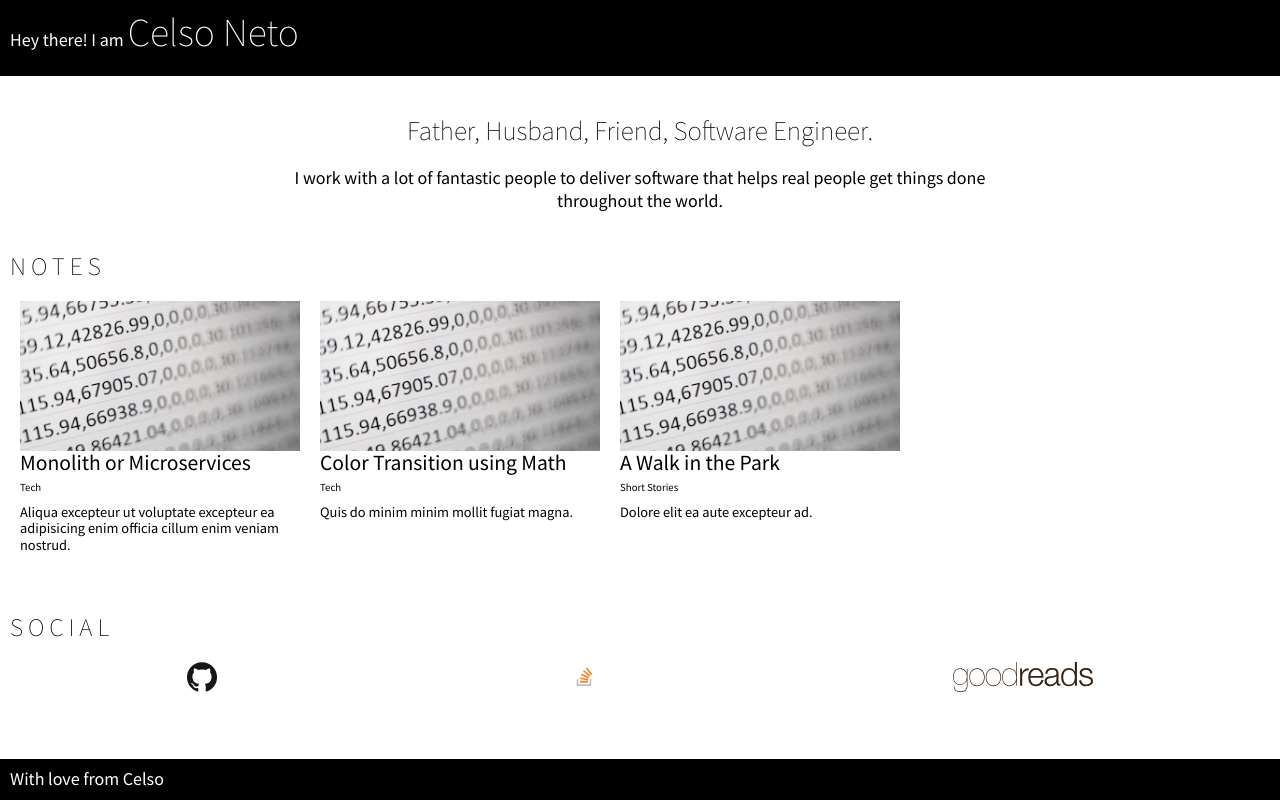
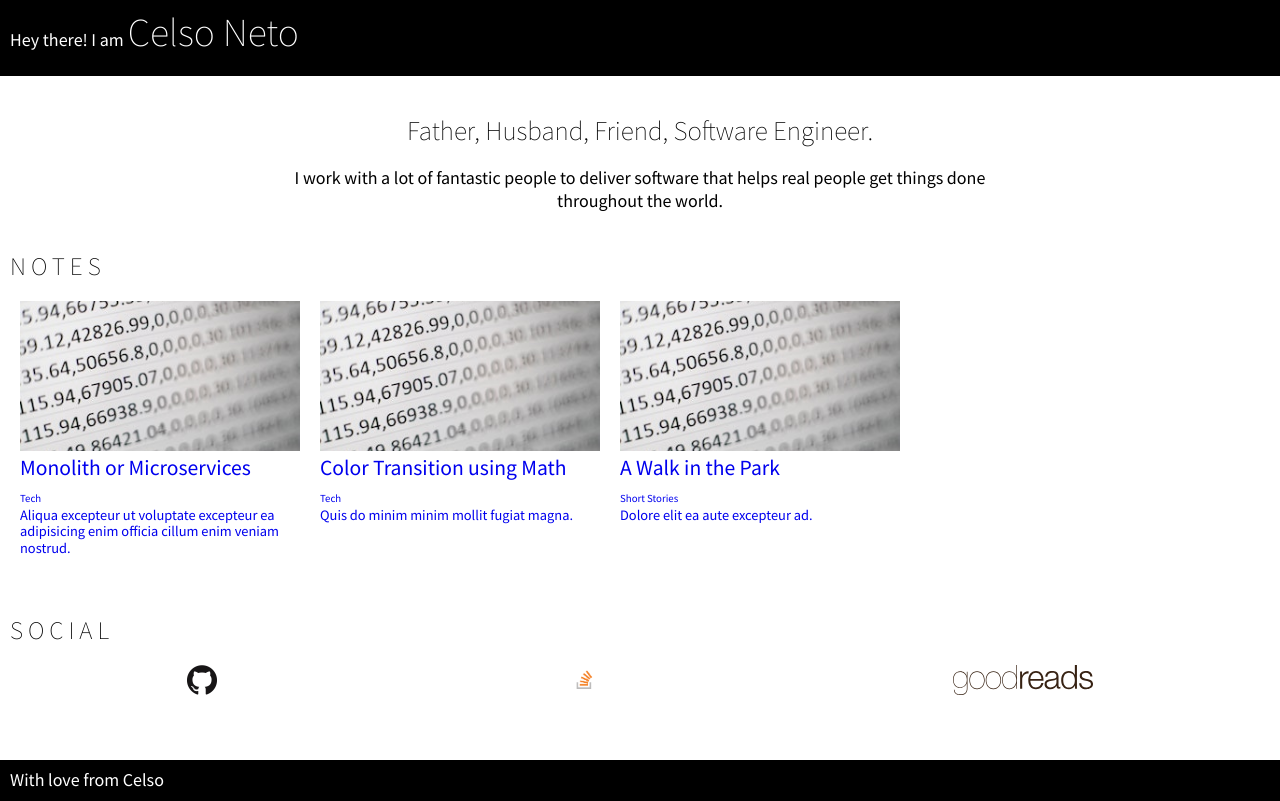
Before and after one commit to celsopalmeiraneto/personal-website, a Next.js app: page / in a window 1280 px wide. Built offline with nearby package versions, Linux system fonts and the light colour scheme.

Commit message:
feat: adds <a> to post-it's

```diff
--- a/src/components/post-it/index.module.scss
+++ b/src/components/post-it/index.module.scss
@@ -5,9 +5,14 @@
   width: 280px;
   overflow: hidden;
 
-  img {
+  a {
+    text-decoration: none;
+  }
+
+  img.image {
     object-fit: cover;
     height: 150px;
+    width: 100%;
   }
 
   .title {
--- a/src/components/post-it/index.tsx
+++ b/src/components/post-it/index.tsx
@@ -9,10 +9,18 @@ export interface PostItProps {
 export const PostIt = ({ title, tag, text }: PostItProps) => {
   return (
     <div className={styles.container}>
-      <img src="/img/numbers.jpg" />
-      <h6 className={styles.title}>{title}</h6>
-      <span className={styles.tag}>{tag}</span>
-      <div className={styles.text}>{text}</div>
+      <a href="/blog-post">
+        <img className={styles.image} src="/img/numbers.jpg" />
+      </a>
+      <a href="/blog-post">
+        <h6 className={styles.title}>{title}</h6>
+      </a>
+      <a href="/blog-post">
+        <span className={styles.tag}>{tag}</span>
+      </a>
+      <a href="/blog-post">
+        <div className={styles.text}>{text}</div>
+      </a>
     </div>
   );
 };
```
